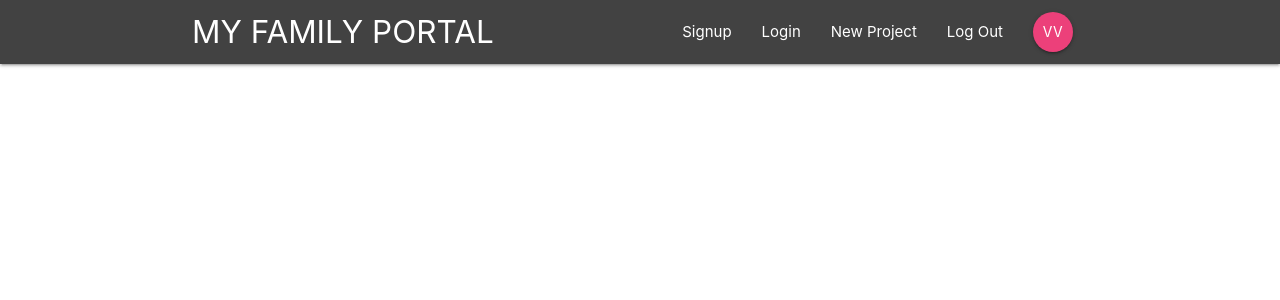
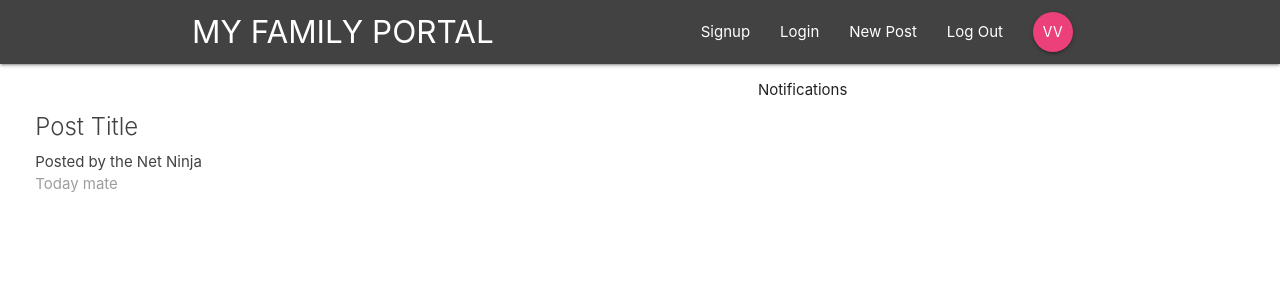
Before and after one commit to VishavKirat/myfamilyportal, a React (Create React App) app: page / in a window 1280 px wide. Shown: the top 300 px of the page. Built offline with nearby package versions, Linux system fonts and the light colour scheme.

Commit message:
7 June,2k19

```diff
--- a/src/App.js
+++ b/src/App.js
@@ -1,13 +1,18 @@
 import React from 'react';
-import {BrowserRouter, Route} from 'react-router-dom'
+import {BrowserRouter, Route, Switch} from 'react-router-dom'
 import Navbar from './components/layout/Navbar'
-import SignIn from './components/auth/SignIn'
+import Dashboard from './components/dashboard/Dashboard'
+import ProjectDeatails from './components/projects/ProjectDeatails'
 function App() {
   return (
     <BrowserRouter>
       <div className="app">
         <Navbar />
-        <Route exact path='/add' component = {SignIn}/>
+        <Switch>
+         <Route exact path='/' component = {Dashboard}/>
+         <Route exact path='/post/:id' component = {ProjectDeatails}/>
+        </Switch>
+
       </div>
     </BrowserRouter>
     );
--- a/src/components/dashboard/Dashboard.js
+++ b/src/components/dashboard/Dashboard.js
@@ -0,0 +1,16 @@
+import React, {Component} from 'react';
+import Notification from './Notification';
+import ProjectList from '../projects/ProjectList'
+class Dashboard extends Component{
+    render(){
+        return (
+            <div className='dasboard conatiner'>
+                <div className="row">
+                    <div className="col s12 m6"><ProjectList/></div>
+                    <div className="col s12 m5 offset-m1"><Notification /></div>
+                </div>
+            </div>
+        )
+    }
+}
+export default Dashboard
--- a/src/components/dashboard/Notification.js
+++ b/src/components/dashboard/Notification.js
@@ -0,0 +1,10 @@
+import React from 'react';
+
+const Notification = (props)=>{
+return (
+    <div>
+        <p>Notifications</p>
+    </div>
+)
+}
+export default Notification;
--- a/src/components/layout/SignedinLinks.js
+++ b/src/components/layout/SignedinLinks.js
@@ -3,7 +3,7 @@ import {NavLink} from 'react-router-dom'
 const SignedinLinks = (props)=>{
     return (
        <ul className="right">
-           <li><NavLink to='/'>New Project</NavLink></li>
+           <li><NavLink to='/'>New Post</NavLink></li>
            <li><NavLink to='/'>Log Out</NavLink></li>
            <li><NavLink to='/' className='btn btn-floating pink lighten-1'>VV</NavLink></li>
        </ul>
--- a/src/components/projects/ProjectDeatails.js
+++ b/src/components/projects/ProjectDeatails.js
@@ -0,0 +1,24 @@
+import React from 'react'
+
+const ProjectDeatails = (props) => {
+    const id = props.match.params.id
+    return (
+        <div className='conatiner section project-details'>
+            { console.log(props)}
+            <div className="card z-depth-0">
+                <div className="card-content">
+                    <span className="card-title">Post Title -{id} </span>
+                    <p>
+                       Lorem ipsum dolor sit amet consectetur adipisicing elit Labore eos maxime recusandae, reprehenderit molestias sequi perspiciatis possimus incidunt eaque nulla dolorum ullam id, cupiditate, quas hic molestiae obcaecati enim vitae.
+                    </p>
+                </div>
+                <div className="card-action grey lighten-4 grey-text">
+                    <div>Posted by Ninja</div>
+                    <div>On &th June,2019</div>
+                </div>
+            </div>
+        </div>
+    )
+}
+
+export default ProjectDeatails
--- a/src/components/projects/projectList.js
+++ b/src/components/projects/projectList.js
@@ -0,0 +1,10 @@
+import React from 'react'
+import ProjectSummery from './ProjectSummery'
+const ProjectList = () =>{
+    return (
+        <div className="project-list section">
+            <ProjectSummery />
+        </div>
+    )
+}
+export default ProjectList;
--- a/src/components/projects/projectSummery.js
+++ b/src/components/projects/projectSummery.js
@@ -0,0 +1,14 @@
+import React from 'react';
+
+const ProjectSummary = () =>{
+    return (
+        <div className="project-summary card z-depth-0">
+            <div className="card-content grey-text text-darken-3">
+                <span className="card-title">Post Title</span>
+                <p>Posted by the Net Ninja</p>
+                <p className="grey-text">Today mate</p>
+            </div>
+        </div>
+    )
+}
+export default ProjectSummary;
```
Also changed, not shown: 1 other file (tests, documents, lock files or other folders).
